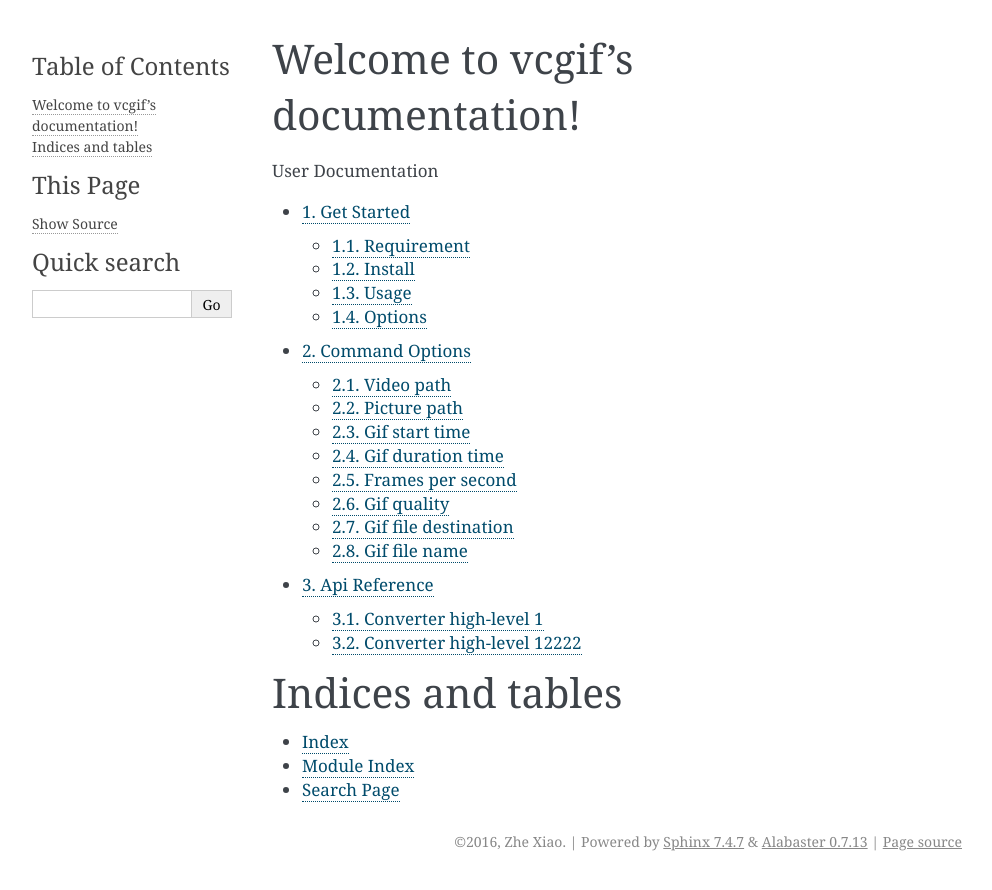
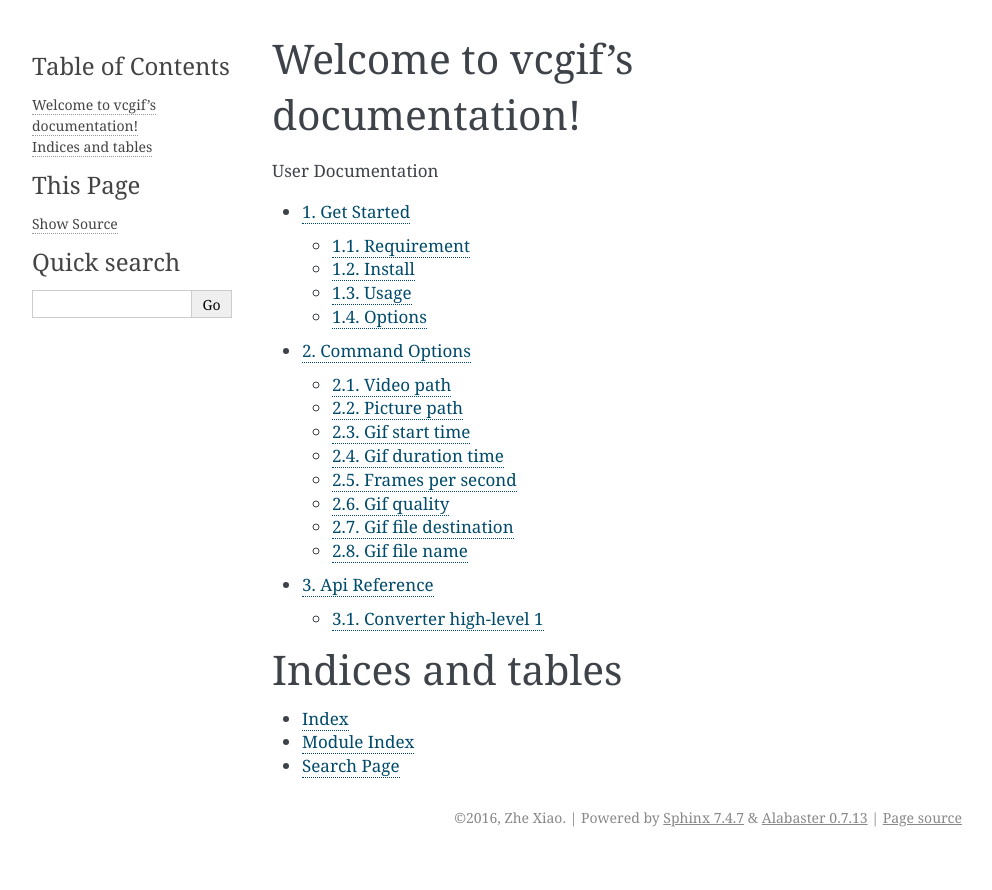
Before and after one commit to BACKORG/vcgif, a Sphinx documentation site: the page built from docs/index.rst, in a window 1280 px wide. Shown: the top 890 px of the page, without its empty margins (148-1140 px from the left). Built offline with Sphinx 7.4.7, drawn with Linux system fonts in a browser that asks for light colours.

```diff
--- a/docs/api_ref.rst
+++ b/docs/api_ref.rst
@@ -4,11 +4,5 @@ API Reference
 Converter high-level  1
 -----------------------
 
-.. automodule:: ZVideo
+.. automodule:: vcgif
     :members:
-
-Converter high-level  12222
----------------------------
-
-.. automodule:: vcgif.ZVideo
-    :members:
```
Also changed, not shown: vcgif/__init__.py (added, +11 -0 lines), 1 other file.
